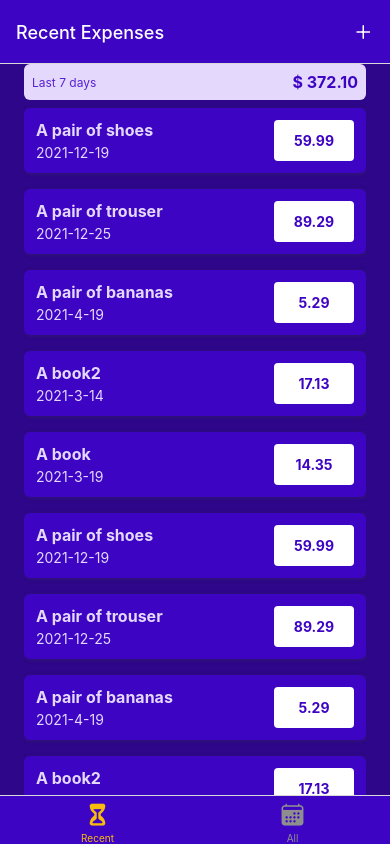
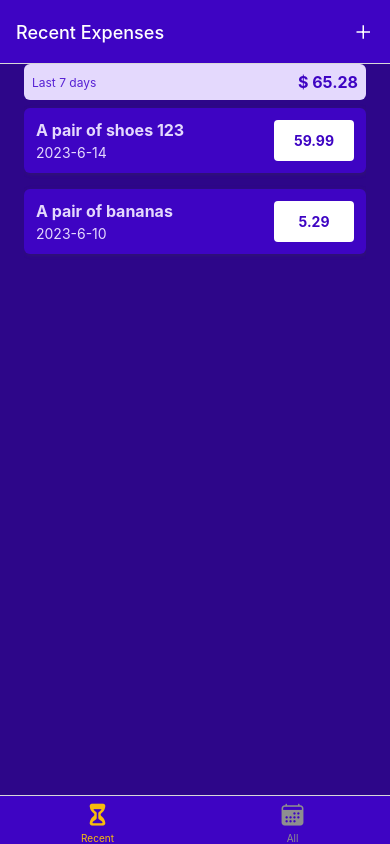
Before and after one commit to bijondev/ExpenceApp, a React Native app: screen / in a window 390 px wide. Built offline with nearby package versions, Linux system fonts and the light colour scheme.

Commit message:
state add, edit, delete

```diff
--- a/App.js
+++ b/App.js
@@ -6,48 +6,55 @@ import ManageExpenses from "./screens/ManageExpense";
 import RecentExpenses from "./screens/RecentExpenses";
 import AllExpenses from "./screens/AllExpenses";
 import { GlobalStyles } from "./constants/styles";
-import {Ionicons} from '@expo/vector-icons';
+import { Ionicons } from "@expo/vector-icons";
 import IconButton from "./components/UI/IconButton";
+import ExpensesContextProvider from "./store/expense-context";
 
 const Stack = createNativeStackNavigator();
 const BottoTabs = createBottomTabNavigator();
 
 function ExpepensesOverview() {
   return (
-    <BottoTabs.Navigator screenOptions={({navigation}) =>({
-
-      headerStyle:{backgroundColor: GlobalStyles.colors.primary500},
-      headerTintColor: 'white',
-      tabBarStyle: {backgroundColor: GlobalStyles.colors.primary500},
+    <BottoTabs.Navigator
+      screenOptions={({ navigation }) => ({
+        headerStyle: { backgroundColor: GlobalStyles.colors.primary500 },
+        headerTintColor: "white",
+        tabBarStyle: { backgroundColor: GlobalStyles.colors.primary500 },
         tabBarActiveTintColor: GlobalStyles.colors.accent500,
-      headerRight: ({ tintColor })=>
+        headerRight: ({ tintColor }) => (
           <IconButton
             icon="add"
             size={24}
             color={tintColor}
             onPress={() => {
-        navigation.navigate('ManageExpenses');
-      } } />
-
-    })}>
+              navigation.navigate("ManageExpenses");
+            }}
+          />
+        ),
+      })}
+    >
       <BottoTabs.Screen
         options={{
-        title: 'Recent Expenses',
-        tabBarLabel: 'Recent',
-        tabBarIcon: ({color, size}) => (
+          title: "Recent Expenses",
+          tabBarLabel: "Recent",
+          tabBarIcon: ({ color, size }) => (
             <Ionicons name="hourglass" size={size} color={color} />
           ),
         }}
-       name="RecentExpenses" component={RecentExpenses} />
+        name="RecentExpenses"
+        component={RecentExpenses}
+      />
       <BottoTabs.Screen
         options={{
-        title: 'All Expenses',
-        tabBarLabel: 'All',
-        tabBarIcon: ({color, size}) => (
+          title: "All Expenses",
+          tabBarLabel: "All",
+          tabBarIcon: ({ color, size }) => (
             <Ionicons name="calendar" size={size} color={color} />
           ),
         }}
-       name="AllExpenses" component={AllExpenses} />
+        name="AllExpenses"
+        component={AllExpenses}
+      />
     </BottoTabs.Navigator>
   );
 }
@@ -55,18 +62,17 @@ function ExpepensesOverview() {
 export default function App() {
   return (
     <>
-      <StatusBar style="auto" />
+      <StatusBar style="light" />
+      <ExpensesContextProvider>
         <NavigationContainer>
           <Stack.Navigator
             screenOptions={{
-
-      headerStyle:{backgroundColor: GlobalStyles.colors.primary500},
-      headerTintColor: 'white',
-      tabBarStyle: {backgroundColor: GlobalStyles.colors.primary500},
+              headerStyle: { backgroundColor: GlobalStyles.colors.primary500 },
+              headerTintColor: "white",
+              tabBarStyle: { backgroundColor: GlobalStyles.colors.primary500 },
               tabBarActiveTintColor: GlobalStyles.colors.accent500,
-
-
-    }}>
+            }}
+          >
             <Stack.Screen
               options={{
                 headerShown: false,
@@ -74,10 +80,14 @@ export default function App() {
               name="ExpensesOverview"
               component={ExpepensesOverview}
             />
-          <Stack.Screen name="ManageExpenses" component={ManageExpenses}
-          options={{ presentation: 'modal'}} />
+            <Stack.Screen
+              name="ManageExpenses"
+              component={ManageExpenses}
+              options={{ presentation: "modal" }}
+            />
           </Stack.Navigator>
         </NavigationContainer>
+      </ExpensesContextProvider>
     </>
   );
 }
--- a/components/ExpenceItem.js
+++ b/components/ExpenceItem.js
@@ -3,7 +3,7 @@ import { useNavigation } from "@react-navigation/native";
 import { GlobalStyles } from "../constants/styles";
 import { getFormatedDate } from "../util/date";
 
-function ExpenceItem({ id, description, amount, data }) {
+function ExpenceItem({ id, description, amount, date }) {
   const navigation = useNavigation();
 
   function expensesPresshandeler() {
@@ -18,7 +18,7 @@ function ExpenceItem({ id, description, amount, data }) {
           <Text style={[styles.txtBase, styles.description]}>
             {description}
           </Text>
-          <Text style={styles.txtBase}>{getFormatedDate(data)}</Text>
+          <Text style={styles.txtBase}>{getFormatedDate(date)}</Text>
         </View>
         <View style={styles.amountContainer}>
           <Text style={styles.amount}>{amount}</Text>
--- a/components/ExpensesOutput.js
+++ b/components/ExpensesOutput.js
@@ -1,76 +1,17 @@
-import { View, FlatList, StyleSheet } from "react-native";
+import { View, Text, StyleSheet } from "react-native";
 import { GlobalStyles } from "../constants/styles";
 import ExpensesList from "./ExpensesList";
 import ExpensesSummery from "./ExpensesSummery";
 
-const DUMMY_EXPENSES =[
-  {
-    id: 'e1',
-    description: 'A pair of shoes',
-    amount: 59.99,
-    data: new Date('2021-12-19')
-  },
-  {
-    id: 'e2',
-    description: 'A pair of trouser',
-    amount: 89.29,
-    data: new Date('2021-12-25')
-  },
-  {
-    id: 'e3',
-    description: 'A pair of bananas',
-    amount: 5.29,
-    data: new Date('2021-04-19')
-  },
-  {
-    id: 'e4',
-    description: 'A book2',
-    amount: 17.13,
-    data: new Date('2021-03-14')
-  },
-  {
-    id: 'e5',
-    description: 'A book',
-    amount: 14.35,
-    data: new Date('2021-03-19')
-  },
-  {
-    id: 'e6',
-    description: 'A pair of shoes',
-    amount: 59.99,
-    data: new Date('2021-12-19')
-  },
-  {
-    id: 'e7',
-    description: 'A pair of trouser',
-    amount: 89.29,
-    data: new Date('2021-12-25')
-  },
-  {
-    id: 'e8',
-    description: 'A pair of bananas',
-    amount: 5.29,
-    data: new Date('2021-04-19')
-  },
-  {
-    id: 'e9',
-    description: 'A book2',
-    amount: 17.13,
-    data: new Date('2021-03-14')
-  },
-  {
-    id: 'e10',
-    description: 'A book',
-    amount: 14.35,
-    data: new Date('2021-03-19')
+function ExpensesOutput({ expenses, expencePriod, fallbackText }) {
+  let content = <Text style={styles.infoText}>{fallbackText}</Text>;
+  if (expenses.length) {
+    content = <ExpensesList expenses={expenses} />;
   }
-];
-
-function ExpensesOutput({ expenses, expencePriod }) {
   return (
     <View style={styles.container}>
-      <ExpensesSummery expenses={DUMMY_EXPENSES} priodName={expencePriod} />
-      <ExpensesList expenses={DUMMY_EXPENSES} />
+      <ExpensesSummery expenses={expenses} priodName={expencePriod} />
+      {content}
     </View>
   );
 }
@@ -81,6 +22,12 @@ const styles = StyleSheet.create({
   container: {
     flex: 1,
     paddingHorizontal: 24,
-    backgroundColor: GlobalStyles.colors.primary700
-  }
+    backgroundColor: GlobalStyles.colors.primary700,
+  },
+  infoText: {
+    color: "white",
+    textAlign: "center",
+    fontSize: 16,
+    marginTop: 32,
+  },
 });
--- a/screens/AllExpenses.js
+++ b/screens/AllExpenses.js
@@ -1,8 +1,17 @@
+import { useContext } from "react";
 import { Text } from "react-native";
 import ExpensesOutput from "../components/ExpensesOutput";
+import { expenceContext } from "../store/expense-context";
 
 function AllExpenses() {
-  return <ExpensesOutput expencePriod="Total" />;
+  const expensesCTX = useContext(expenceContext);
+  return (
+    <ExpensesOutput
+      expenses={expensesCTX.expenses}
+      fallbackText="No expenses"
+      expencePriod="Total"
+    />
+  );
 }
 
 export default AllExpenses;
--- a/screens/ManageExpense.js
+++ b/screens/ManageExpense.js
@@ -1,10 +1,12 @@
-import { useLayoutEffect } from "react";
+import { useContext, useLayoutEffect } from "react";
 import { Text, View, StyleSheet } from "react-native";
 import Button from "../components/UI/Button";
 import IconButton from "../components/UI/IconButton";
 import { GlobalStyles } from "../constants/styles";
+import { expenceContext } from "../store/expense-context";
 
 function ManageExpenses({ route, navigation }) {
+  const expenseCTX= useContext(expenceContext);
   const editedExpenseId = route.params?.expenseId;
   const isEditing = !!editedExpenseId;
 
@@ -15,12 +17,30 @@ function ManageExpenses({ route, navigation }) {
   }, [navigation, isEditing]);
 
   function deleteExpenseHandeler() {
+    expenseCTX.deleteExpense(editedExpenseId);
     navigation.goBack();
   }
   function cancelhandeler(){
     navigation.goBack();
   }
   function confirmhandeler(){
+    if(isEditing){
+      expenseCTX.updateExpense(editedExpenseId,
+        {
+          description: 'test item updated',
+        amount: 19.96,
+        date: new Date('2023-06-14')
+      }
+      );
+  }
+  else
+  {
+      expenseCTX.addExpense({
+        description: 'test item add',
+        amount: 20.93,
+        date: new Date('2023-06-14')
+      });
+  }
     navigation.goBack();
   }
 
--- a/screens/RecentExpenses.js
+++ b/screens/RecentExpenses.js
@@ -1,8 +1,24 @@
-import { Text } from "react-native";
+import { useContext } from "react";
 import ExpensesOutput from "../components/ExpensesOutput";
+import { expenceContext } from "../store/expense-context";
+import { getDateMinutsDays } from "../util/date";
 
 function RecentExpenses() {
-  return <ExpensesOutput expencePriod="Last 7 days" />;
+  const expensesCTX = useContext(expenceContext);
+
+  const _recentExpenses = expensesCTX.expenses.filter((expense) => {
+    const today = new Date();
+    const date7DaysAgo = getDateMinutsDays(today, 7);
+    return expense.date > date7DaysAgo;
+  });
+
+  return (
+    <ExpensesOutput
+    expenses={_recentExpenses}
+    fallbackText="No expenses for last 7 days"
+    expencePriod="Last 7 days"
+    />
+  );
 }
 
 export default RecentExpenses;
--- /dev/null
+++ b/store/expense-context.js
@@ -0,0 +1,126 @@
+import { createContext, useReducer } from "react";
+
+const DUMMY_EXPENSES =[
+  {
+    id: 'e1',
+    description: 'A pair of shoes 123',
+    amount: 59.99,
+    date: new Date('2023-06-14')
+  },
+  {
+    id: 'e2',
+    description: 'A pair of trouser',
+    amount: 89.29,
+    date: new Date('2021-12-25')
+  },
+  {
+    id: 'e3',
+    description: 'A pair of bananas',
+    amount: 5.29,
+    date: new Date('2023-06-10')
+  },
+  {
+    id: 'e4',
+    description: 'A book2',
+    amount: 17.13,
+    date: new Date('2021-03-14')
+  },
+  {
+    id: 'e5',
+    description: 'A book',
+    amount: 14.35,
+    date: new Date('2021-03-19')
+  },
+  {
+    id: 'e6',
+    description: 'A pair of shoes',
+    amount: 59.99,
+    date: new Date('2021-12-19')
+  },
+  {
+    id: 'e7',
+    description: 'A pair of trouser',
+    amount: 89.29,
+    date: new Date('2021-12-25')
+  },
+  {
+    id: 'e8',
+    description: 'A pair of bananas',
+    amount: 5.29,
+    date: new Date('2021-04-19')
+  },
+  {
+    id: 'e9',
+    description: 'A book2',
+    amount: 17.13,
+    date: new Date('2021-03-14')
+  },
+  {
+    id: 'e10',
+    description: 'A book',
+    amount: 14.35,
+    date: new Date('2021-03-19')
+  }
+];
+
+export const expenceContext = createContext({
+    expenses: [],
+    addExpense: ({description, amount, date}) => {},
+    deleteExpense: (id) => {},
+    updateExpense: (id, {description, amount, date}) => {}
+});
+
+function expensesReduicer(state, action){
+    switch(action.type){
+        case 'ADD':
+            const id = parseInt(new Date / 1000).toString();
+            console.log("-----------------------");
+            console.log({...action.payload});
+            return [{...action.payload, id:id }, ...state];
+
+
+        case 'UPDATE':
+            const updateableExpenseIndex = state.findIndex(
+                (expense) => expense.id === action.payload.id);
+
+            const updateableExpense = state[updateableExpenseIndex];
+            const updatadItem = { ...updateableExpense, ...action.payload.data};
+            const updatedExpense = [...state];
+            updatedExpense[updateableExpenseIndex]=updatadItem;
+            return updatedExpense;
+
+
+        case 'DELETE':
+            return state.filter((expense) => expense.id !== action.payload);
+        default:
+        return state;
+    }
+}
+
+function ExpensesContextProvider({children}){
+    const [expensesState, dispatch]= useReducer(expensesReduicer, DUMMY_EXPENSES);
+
+    function addExpense(expenceData){
+        dispatch({type: 'ADD', payload: expenceData});
+    }
+
+    function deleteExpense(id){
+        dispatch({type: 'DELETE', payload: id});
+    }
+
+    function updateExpense(id, expenceData){
+        dispatch({type: 'UPDATE', payload: {id: id, data: expenceData}});
+    }
+
+    const value ={
+        expenses: expensesState,
+        addExpense: addExpense,
+        deleteExpense: deleteExpense,
+        updateExpense: updateExpense
+    }
+
+
+    return <expenceContext.Provider value={value}>{children}</expenceContext.Provider>
+}
+
+export default ExpensesContextProvider;
--- a/util/date.js
+++ b/util/date.js
@@ -1,3 +1,11 @@
+
+
 export function getFormatedDate(date) {
   return `${date.getFullYear()}-${date.getMonth() + 1}-${date.getDate()}`;
 }
+
+
+
+export function getDateMinutsDays(date, days) {
+  return new Date(date.getFullYear(), date.getMonth(), date.getDate() - days);
+}
```
Lines whose indentation alone changed are shown as unchanged.
